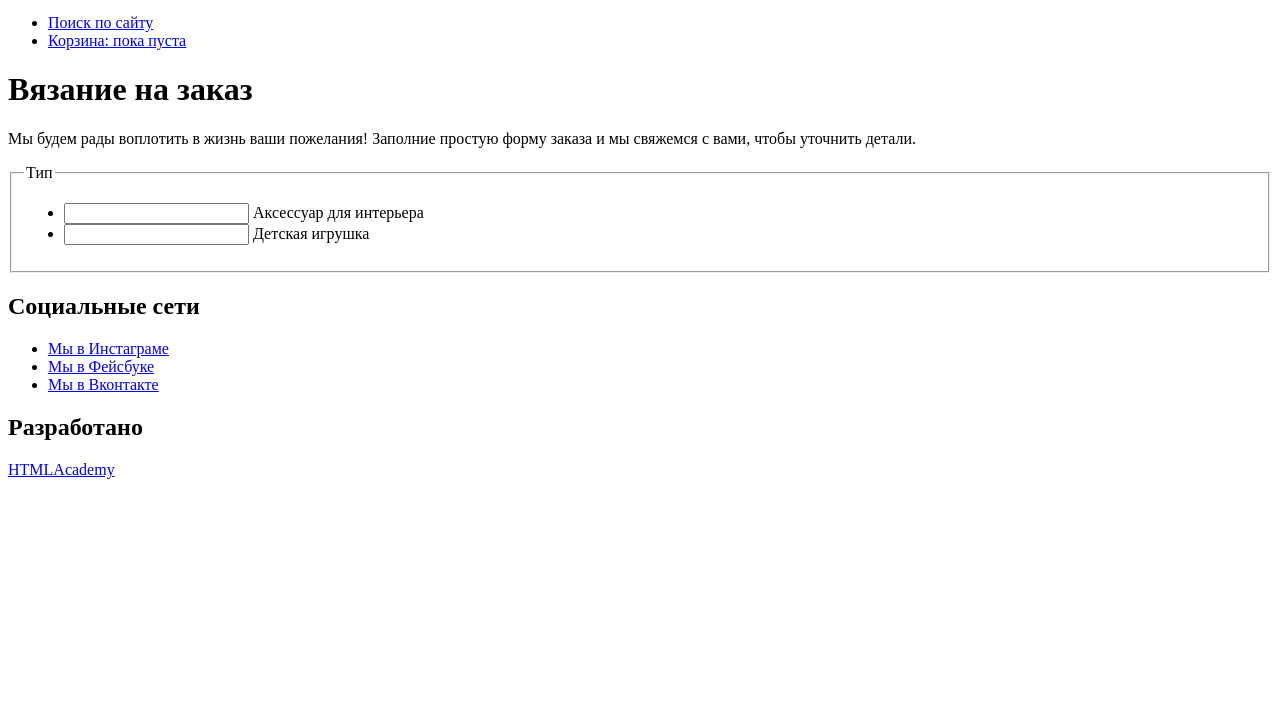
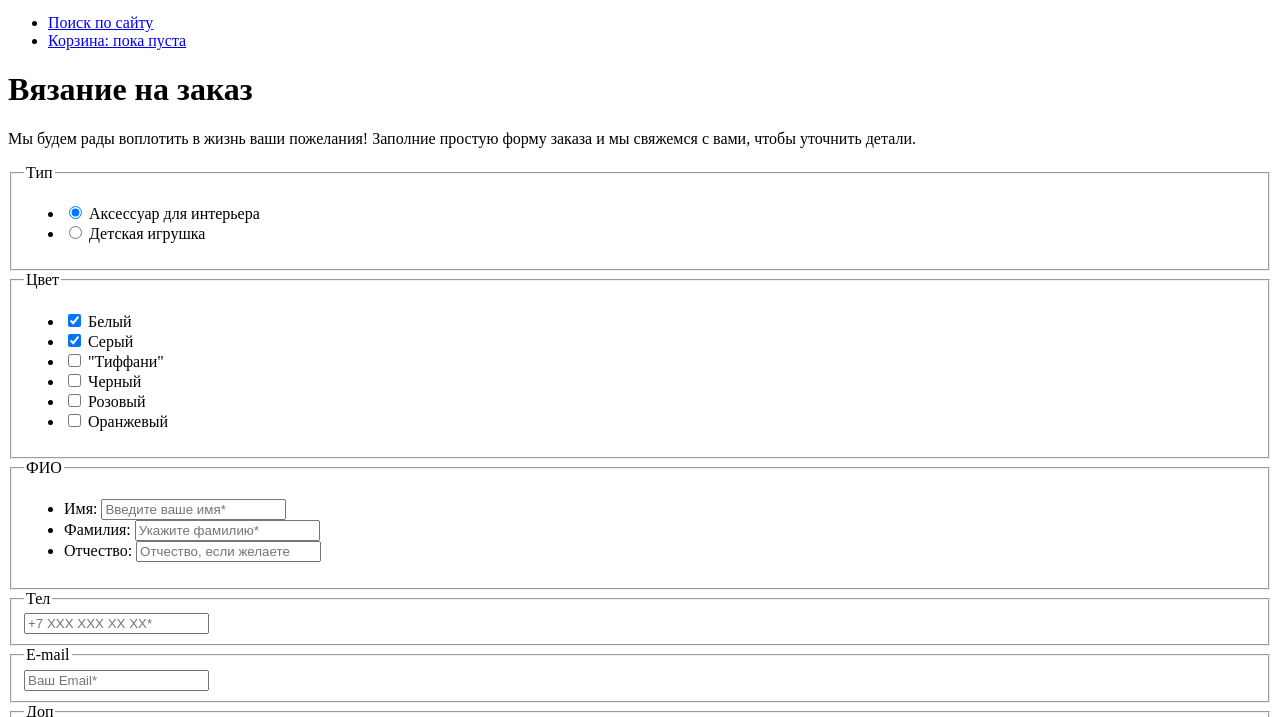
Before and after one commit to liberty-12/414347-mishka-16, a website: page source/form.html in a window 1280 px wide. Shown: the part 83-800 px from the top of the page. Drawn offline with Linux system fonts and the light colour scheme.

Commit message:
mark up form

```diff
--- a/source/form.html
+++ b/source/form.html
@@ -45,18 +45,103 @@
           <ul class="order-form__list">
             <li class="order-form__item">
               <label>
-                <input class="order-form__input order-form__input--radio" name="type" id="type" />
+                <input class="order-form__input order-form__input--radio" type="radio" name="type" id="type" checked />
                 Аксессуар для интерьера
               </label>
             </li>
             <li class="order-form__item">
               <label>
-                <input class="order-form__input order-form__input--radio" name="type" id="type" />
+                <input class="order-form__input order-form__input--radio" type="radio" name="type" id="type" />
                 Детская игрушка
               </label>
             </li>
           </ul>
         </fieldset>
+
+        <fieldset class="order-form__color">
+          <legend class="order-form__title">Цвет</legend>
+          <ul class="order-form__list">
+            <li class="order-form__item">
+              <label>
+                <input class="order-form__input order-form__input--checkbox" type="checkbox" name="white" id="white" checked />
+                Белый
+              </label>
+            </li>
+            <li class="order-form__item">
+              <label>
+                <input class="order-form__input order-form__input--checkbox" type="checkbox" name="grey" id="grey" checked />
+                Серый
+              </label>
+            </li>
+            <li class="order-form__item">
+              <label>
+                <input class="order-form__input order-form__input--checkbox" type="checkbox" name="tiffani" id="tiffani" />
+                "Тиффани"
+              </label>
+            </li>
+            <li class="order-form__item">
+              <label>
+                <input class="order-form__input order-form__input--checkbox" type="checkbox" name="black" id="black" />
+                Черный
+              </label>
+            </li>
+            <li class="order-form__item">
+              <label>
+                <input class="order-form__input order-form__input--checkbox" type="checkbox" name="pink" id="pink" />
+                Розовый
+              </label>
+            </li>
+            <li class="order-form__item">
+              <label>
+                <input class="order-form__input order-form__input--checkbox" type="checkbox" name="orange" id="orange" />
+                Оранжевый
+              </label>
+            </li>
+          </ul>
+        </fieldset>
+
+        <fieldset class="order-form__name">
+          <legend class="order-form__title">ФИО</legend>
+          <ul class="order-form__list">
+            <li class="order-form__item">
+              <label>
+                Имя:
+                <input class="order-form__input order-form__input--text" type="text" name="name" id="name" placeholder="Введите ваше имя*" required />
+              </label>
+            </li>
+            <li class="order-form__item">
+              <label>
+                Фамилия:
+                <input class="order-form__input order-form__input--text" type="text" name="surname" id="surname" placeholder="Укажите фамилию*" required />
+              </label>
+            </li>
+            <li class="order-form__item">
+              <label>
+                Отчество:
+                <input class="order-form__input order-form__input--text" type="text" name="fathername" id="fathername" placeholder="Отчество, если желаете"/>
+              </label>
+            </li>
+          </ul>
+        </fieldset>
+
+        <fieldset class="order-form__phone">
+          <legend class="order-form__title">Тел</legend>
+            <input class="order-form__input order-form__input--tel" type="tel" name="phone" id="phone" placeholder="+7 XXX XXX XX XX*" required />
+        </fieldset>
+
+        <fieldset class="order-form__email">
+          <legend class="order-form__title">E-mail</legend>
+            <input class="order-form__input order-form__input--email" type="email" name="email" id="email" placeholder="Ваш Email*" required />
+        </fieldset>
+
+        <fieldset class="order-form__additional">
+          <legend class="order-form__title">Доп</legend>
+          <textarea class="order-form__textarea" placeholder="Опишите все ваши пожелания к заказу"></textarea>
+        </fieldset>
+
+        <span class="order-form__info">*Поля обязательны для заполнения</span>
+
+        <a class="order-form__button button" href="#">Отправить заказ</a>
       </form>
     </main>
 
```
